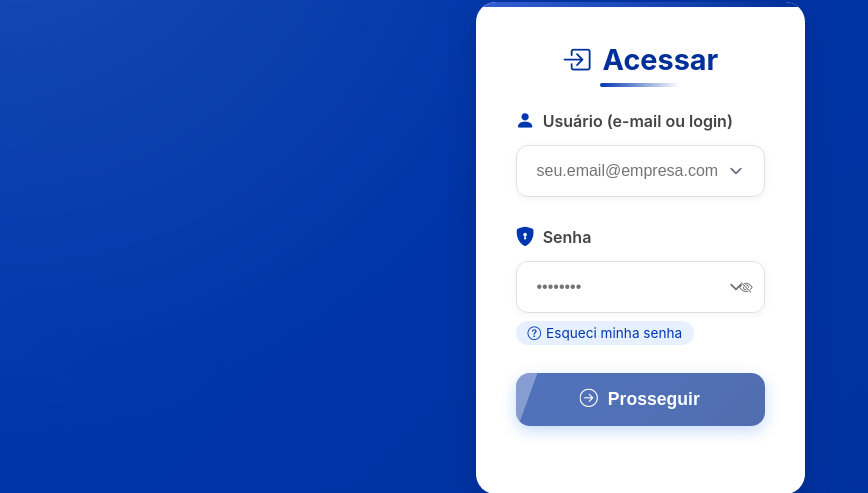
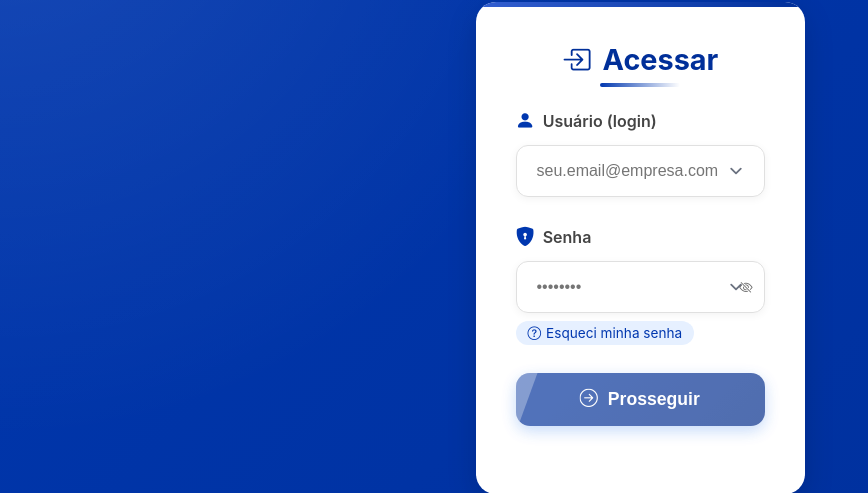
Before and after one commit to bruno-cassio/extrado_based, a Django app: page /login in a window 1280 px wide. Shown: the part 172-665 px from the top of the page, without its empty margins (0-868 px from the left). Run offline with Django 5.2, Linux system fonts and the light colour scheme.

```diff
--- a/extrato_app/extrato_app/templates/login.html
+++ b/extrato_app/extrato_app/templates/login.html
@@ -105,7 +105,7 @@
           {% csrf_token %}
 
           <div class="form-group">
-            <label class="form-label"><i class="bi bi-person-fill"></i> Usuário (e-mail ou login)</label>
+            <label class="form-label"><i class="bi bi-person-fill"></i> Usuário (login)</label>
             <input type="text" class="form-select" name="username" id="username" placeholder="seu.email@empresa.com" required />
           </div>
 
```
Also changed, not shown: 1 other file.
